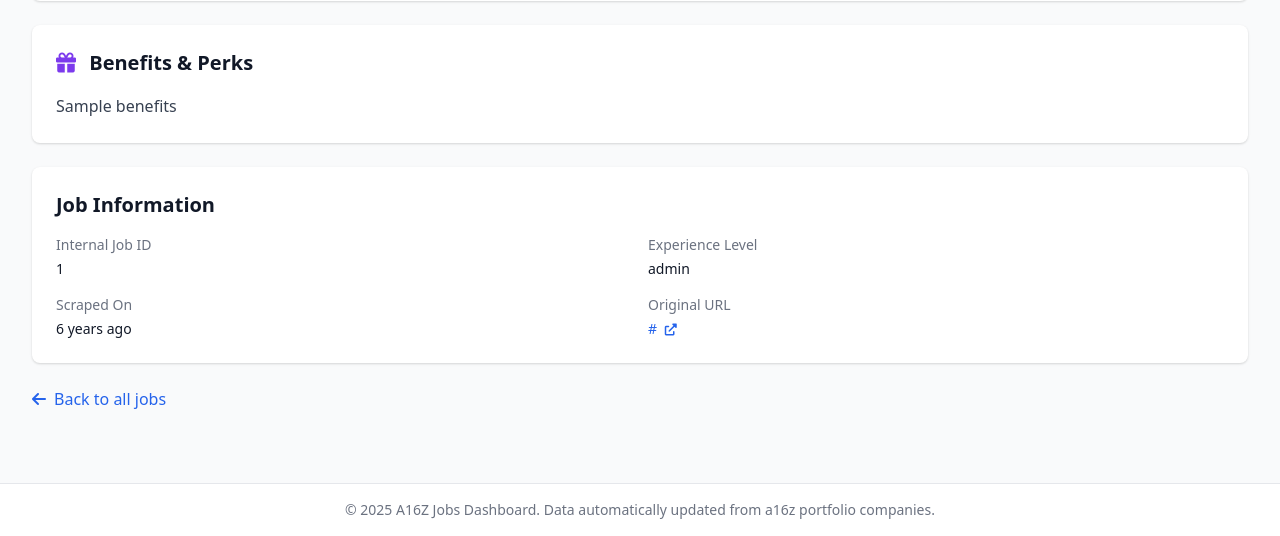
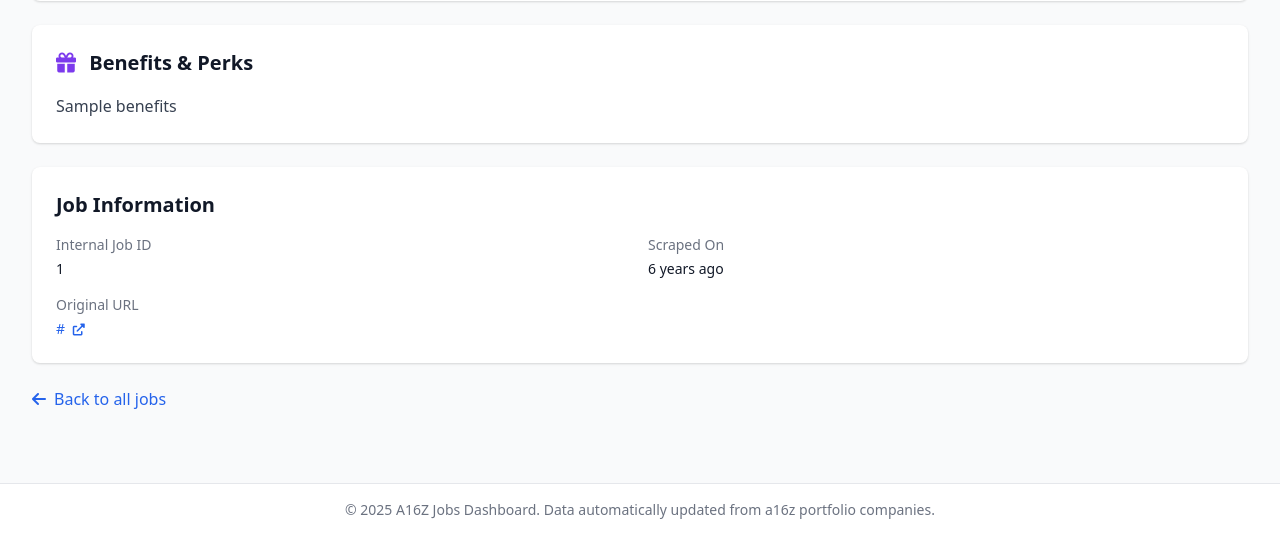
Before and after one commit to glennfiocca/a16z-job-scraper, a Flask app: template templates/job_detail.html in a window 1280 px wide. Shown: the part 928-1464 px from the top of the page. Run offline with Flask 3, Linux system fonts and the light colour scheme; the template is opened without the code that fills it: most values are stand-ins (such as "Sample title", 1, 10 or a date in 2020); some libraries are stand-ins or nearby versions.

Commit message:
Remove the experience level field from job postings
Removes the 'experience_level' field from the Job model, API parsing logic (ai_parser.py, enhanced_greenhouse_parser.py), database saving function (main.py), and frontend display (templates/job_detail.html).

Replit-Commit-Author: Agent
Replit-Commit-Session-Id: a499c28a-ff40-495c-84e6-cee8c3b19ce5
Replit-Commit-Checkpoint-Type: full_checkpoint
Replit-Commit-Screenshot-Url: https://storage.googleapis.com/screenshot-production-us-central1/2f6cd05e-c743-45b9-8ca7-828dbbcff905/a499c28a-ff40-495c-84e6-cee8c3b19ce5/mR34zB5

```diff
--- a/ai_parser.py
+++ b/ai_parser.py
@@ -37,7 +37,6 @@ Extract and return ONLY a JSON object with these exact fields:
     "responsibilities": "This is where we want to show what responsibilities are tied to the role, which is distinct from the description. This should be a list of things that the candidate will do on a day-to-day basis, specifically. DO NOT duplicate any text from other sections here.",
     "benefits": "Copy ALL benefits and perks VERBATIM from the listing - exact text including all details about equity, insurance, PTO, allowances, etc. Do not summarize.",
     "salary_range": "COMPLETE salary range exactly as written (e.g. '$180K - $260K + equity'). Include equity/stock info if mentioned.",
-    "experience_level": "Entry, Mid, Senior, Executive, or null if unclear",
     "work_environment": "Remote, Hybrid, Onsite, or null if unclear"
 }}
 
@@ -49,10 +48,10 @@ CRITICAL EXTRACTION RULES - ZERO DUPLICATION ALLOWED:
   * requirements = ONLY qualifications + skills needed + experience required
 - **IMPORTANT - "About You" sections ALWAYS go in requirements, NEVER in description**
 - **IMPORTANT - If a section describes what skills/qualifications are needed, it goes in requirements ONLY, not description**
-- For description: Extract ONLY content about the job itself and what the person will do. Stop before any qualification/requirement content
+- For description: Extract ONLY content about the job itself at a high-level. Stop before any qualification/requirement content
 - For requirements: Extract ALL "About You", "Requirements", "Qualifications", "What we're looking for", "You have", "You are" sections
 - **VERIFICATION STEP**: Before finalizing, check that NO text appears in both description and requirements. If it does, remove it from the less relevant field
-- For responsibilities: include day-to-day tasks explicitly mentioned in the listing
+- For responsibilities: include day-to-day tasks explicitly mentioned in the listing, without repeating description content.
 - For benefits: Copy ENTIRE benefits section verbatim
 - Return ONLY valid JSON
 """
@@ -99,7 +98,6 @@ CRITICAL EXTRACTION RULES - ZERO DUPLICATION ALLOWED:
             "responsibilities": None,
             "benefits": None,
             "salary_range": None,
-            "experience_level": None,
             "work_environment": None
         }
 
--- a/main.py
+++ b/main.py
@@ -2810,7 +2810,6 @@ async def parse_job_sections(content):
             'requirements': ['requirements', 'qualifications', 'what you need', 'you have', 'required skills', 'minimum qualifications'],
             'responsibilities': ['responsibilities', 'what you\'ll do', 'you will', 'duties', 'role description', 'job description'],
             'benefits': ['benefits', 'what we offer', 'perks', 'compensation', 'package'],
-            'experience_level': ['experience', 'years', 'seniority', 'level'],
             'work_environment': ['remote', 'hybrid', 'onsite', 'location', 'work from']
         }
 
@@ -3085,7 +3084,6 @@ def save_job_to_db(job_data):
                 existing_job.salary_range = job_data.get('salary_range', existing_job.salary_range)
                 existing_job.salary_min = job_data.get('salary_min', existing_job.salary_min)
                 existing_job.salary_max = job_data.get('salary_max', existing_job.salary_max)
-                existing_job.experience_level = job_data.get('experience_level', existing_job.experience_level)
                 existing_job.work_environment = job_data.get('work_environment', existing_job.work_environment)
                 existing_job.posted_date = job_data.get('posted_date', existing_job.posted_date)
                 existing_job.source = job_data.get('source', existing_job.source)
@@ -3135,7 +3133,6 @@ def save_job_to_db(job_data):
             salary_range=job_data.get('salary_range'),
             salary_min=job_data.get('salary_min'),
             salary_max=job_data.get('salary_max'),
-            experience_level=job_data.get('experience_level'),
             work_environment=job_data.get('work_environment'),
             source_url=job_data.get('source_url'),
             posted_date=job_data.get('posted_date'),
--- a/models.py
+++ b/models.py
@@ -26,7 +26,6 @@ class Job(db.Model):
     salary_range = db.Column(db.String(255), nullable=True)
     salary_min = db.Column(db.Integer, nullable=True)
     salary_max = db.Column(db.Integer, nullable=True)
-    experience_level = db.Column(db.String(100), nullable=True)
     work_environment = db.Column(db.Text, nullable=True)
     source_url = db.Column(db.String(500), nullable=True)
     posted_date = db.Column(db.String(100), nullable=True)
--- a/templates/job_detail.html
+++ b/templates/job_detail.html
@@ -198,12 +198,6 @@
                     <dt class="text-sm font-medium text-gray-500">Internal Job ID</dt>
                     <dd class="mt-1 text-sm text-gray-900">{{ job.id }}</dd>
                 </div>
-                {% if job.experience_level %}
-                <div>
-                    <dt class="text-sm font-medium text-gray-500">Experience Level</dt>
-                    <dd class="mt-1 text-sm text-gray-900">{{ job.experience_level }}</dd>
-                </div>
-                {% endif %}
                 <div>
                     <dt class="text-sm font-medium text-gray-500">Scraped On</dt>
                     <dd class="mt-1 text-sm text-gray-900">
```
Also changed, not shown: enhanced_greenhouse_parser.py (line endings or trailing spaces), test_ai_parser.py (line endings or trailing spaces), 1 other file.
